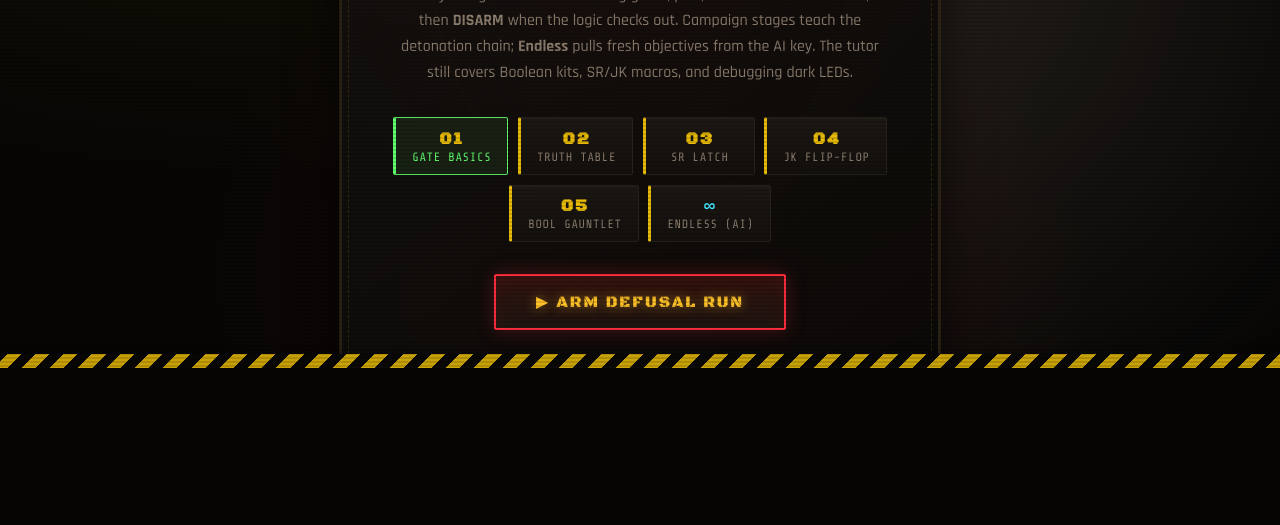
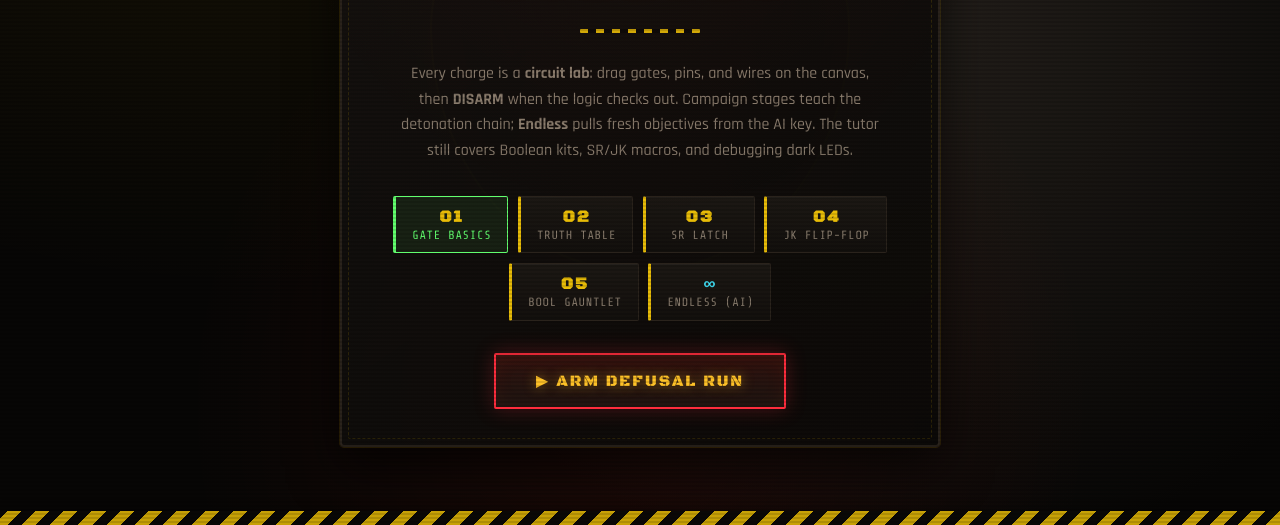
Before and after one commit to atalania/CircuitBreakerV3, a website built with Vite: page index.html in a window 1280 px wide. Shown: the part 275-800 px from the top of the page. Built offline with nearby package versions, Linux system fonts and the light colour scheme; no server answers; what stem-assistant-bridge would draw is missing.

Commit message:
fix main menu (didn't span full screen)

```diff
--- a/css/main.css
+++ b/css/main.css
@@ -49,6 +49,8 @@
 
 html, body {
   height: 100%;
+  min-height: 100vh;
+  min-height: 100dvh;
   background: var(--bg-deep);
   color: var(--text-bright);
   font-family: 'Rajdhani', sans-serif;
@@ -78,6 +80,9 @@
 .screen {
   position: fixed;
   inset: 0;
+  width: 100vw;
+  height: 100vh;
+  height: 100dvh;
   display: none;
   flex-direction: column;
 }
```
Also changed, not shown: 1 other file.
